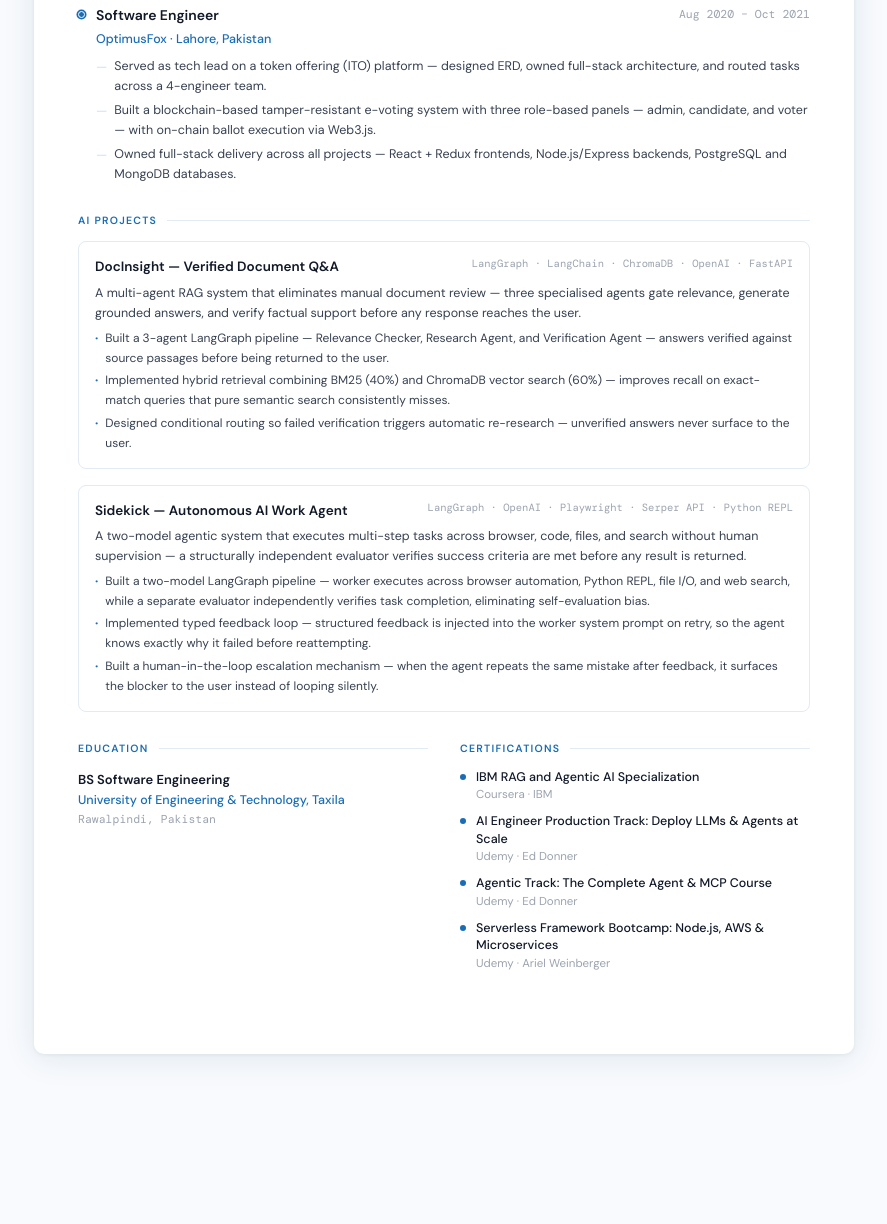
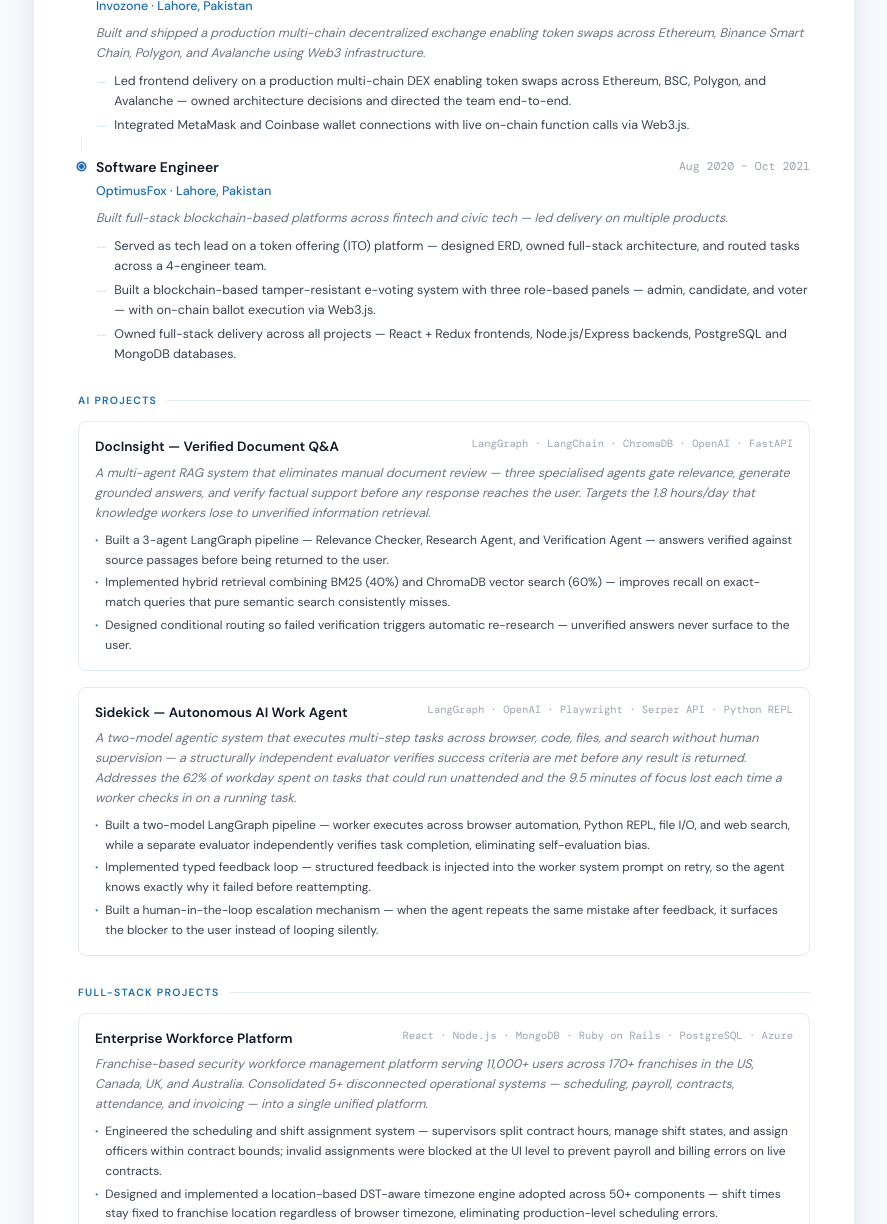
Before and after one commit to HasnainAsif/ai-portfolio-digital-twin, a plain HTML site: page data/resumes/html-resume/claude.html in a window 1280 px wide. Shown: the part 1576-2800 px from the top of the page, without its empty margins (196-1083 px from the left). Before the commit the page ends 2670 px from the top, so only its background shows below. Drawn offline with nearby package versions, Linux system fonts and the light colour scheme.

Commit message:
full stack projects added

```diff
--- a/data/resumes/claude.html
+++ b/data/resumes/html-resume/claude.html
@@ -256,6 +256,15 @@
         margin-bottom: 7px;
       }
 
+      .exp-subtitle,
+      .project-desc {
+        font-size: 12.5px;
+        color: var(--ink-soft);
+        font-style: italic;
+        margin-bottom: 8px;
+        line-height: 1.6;
+      }
+
       .exp-bullets {
         list-style: none;
         display: flex;
@@ -317,12 +326,12 @@
         text-align: right;
         line-height: 1.5;
       }
-
+      /*
       .project-desc {
         font-size: 12.5px;
         color: var(--ink-mid);
         line-height: 1.6;
-      }
+      } */
 
       .project-bullets {
         list-style: none;
@@ -668,6 +677,11 @@
             <div class="exp-company">
               Self-Employed · Independent AI Engineer
             </div>
+            <div class="exp-subtitle">
+              Designing and developing production agentic AI systems —
+              multi-agent pipelines, RAG architectures, and LLM integrations
+              deployed on AWS.
+            </div>
             <ul class="exp-bullets">
               <li>
                 Built an agentic RAG pipeline with a retrieval evaluator agent
@@ -694,6 +708,10 @@
               <div class="exp-date">Oct 2023 – Present</div>
             </div>
             <div class="exp-company">tkxel · Lahore, Pakistan</div>
+            <div class="exp-subtitle">
+              Worked on enterprise-scale systems for US-based clients, including
+              workforce platforms and multi-tenant SaaS products.
+            </div>
             <ul class="exp-bullets">
               <li>
                 Built core scheduling, shift assignment, and timezone systems
@@ -730,6 +748,10 @@
               <div class="exp-date">May 2022 – Oct 2023</div>
             </div>
             <div class="exp-company">Tkxel · Lahore, Pakistan</div>
+            <div class="exp-subtitle">
+              Built full-stack features for enterprise tools and internal
+              platforms.
+            </div>
             <ul class="exp-bullets">
               <li>
                 Built and shipped enterprise helpdesk features for Tikit, an MS
@@ -750,6 +772,11 @@
               <div class="exp-date">Oct 2021 – Jan 2022</div>
             </div>
             <div class="exp-company">Invozone · Lahore, Pakistan</div>
+            <div class="exp-subtitle">
+              Built and shipped a production multi-chain decentralized exchange
+              enabling token swaps across Ethereum, Binance Smart Chain,
+              Polygon, and Avalanche using Web3 infrastructure.
+            </div>
             <ul class="exp-bullets">
               <li>
                 Led frontend delivery on a production multi-chain DEX enabling
@@ -769,6 +796,10 @@
               <div class="exp-date">Aug 2020 – Oct 2021</div>
             </div>
             <div class="exp-company">OptimusFox · Lahore, Pakistan</div>
+            <div class="exp-subtitle">
+              Built full-stack blockchain-based platforms across fintech and
+              civic tech — led delivery on multiple products.
+            </div>
             <ul class="exp-bullets">
               <li>
                 Served as tech lead on a token offering (ITO) platform —
@@ -806,7 +837,8 @@
               A multi-agent RAG system that eliminates manual document review —
               three specialised agents gate relevance, generate grounded
               answers, and verify factual support before any response reaches
-              the user.
+              the user. Targets the 1.8 hours/day that knowledge workers lose to
+              unverified information retrieval.
             </div>
             <ul class="project-bullets">
               <li>
@@ -840,7 +872,9 @@
               A two-model agentic system that executes multi-step tasks across
               browser, code, files, and search without human supervision — a
               structurally independent evaluator verifies success criteria are
-              met before any result is returned.
+              met before any result is returned. Addresses the 62% of workday
+              spent on tasks that could run unattended and the 9.5 minutes of
+              focus lost each time a worker checks in on a running task.
             </div>
             <ul class="project-bullets">
               <li>
@@ -858,6 +892,48 @@
                 Built a human-in-the-loop escalation mechanism — when the agent
                 repeats the same mistake after feedback, it surfaces the blocker
                 to the user instead of looping silently.
+              </li>
+            </ul>
+          </div>
+        </div>
+
+        <!-- FULL-STACK PROJECTS -->
+        <div class="section">
+          <div class="section-title">Full-Stack Projects</div>
+
+          <div class="project-item">
+            <div class="project-header">
+              <div class="project-name">Enterprise Workforce Platform</div>
+              <div class="project-stack">
+                React · Node.js · MongoDB · Ruby on Rails · PostgreSQL · Azure
+              </div>
+            </div>
+            <div class="project-desc">
+              Franchise-based security workforce management platform serving
+              11,000+ users across 170+ franchises in the US, Canada, UK, and
+              Australia. Consolidated 5+ disconnected operational systems —
+              scheduling, payroll, contracts, attendance, and invoicing — into a
+              single unified platform.
+            </div>
+            <ul class="project-bullets">
+              <li>
+                Engineered the scheduling and shift assignment system —
+                supervisors split contract hours, manage shift states, and
+                assign officers within contract bounds; invalid assignments were
+                blocked at the UI level to prevent payroll and billing errors on
+                live contracts.
+              </li>
+              <li>
+                Designed and implemented a location-based DST-aware timezone
+                engine adopted across 50+ components — shift times stay fixed to
+                franchise location regardless of browser timezone, eliminating
+                production-level scheduling errors.
+              </li>
+              <li>
+                Engineered location-anchored DST engine handling inverted
+                US/Australia DST cycles in a single unified layer — adopted
+                across 50+ components, eliminated production shift errors for
+                11,000+ users.
               </li>
             </ul>
           </div>
```
Also changed, not shown: data/resumes/html-resume/export-pdf.js (added, +24 -0 lines), 1 other file.
